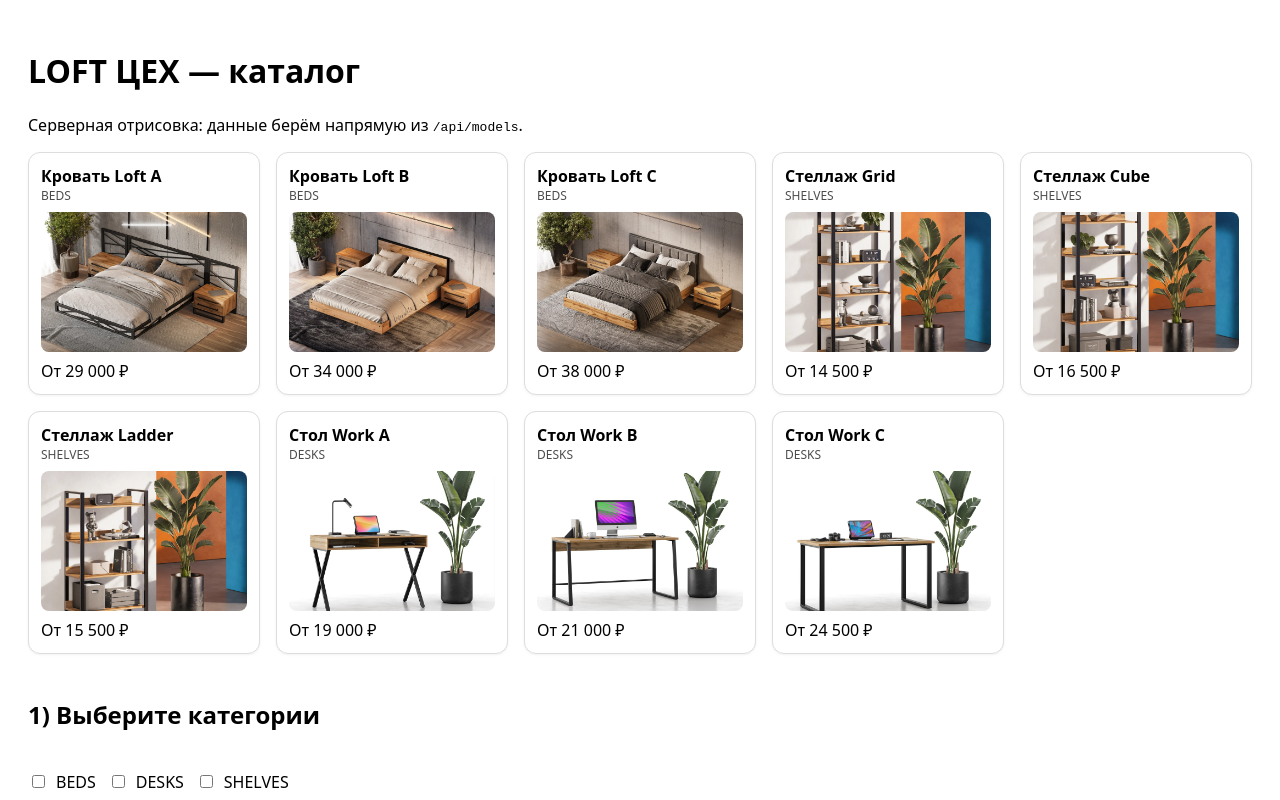
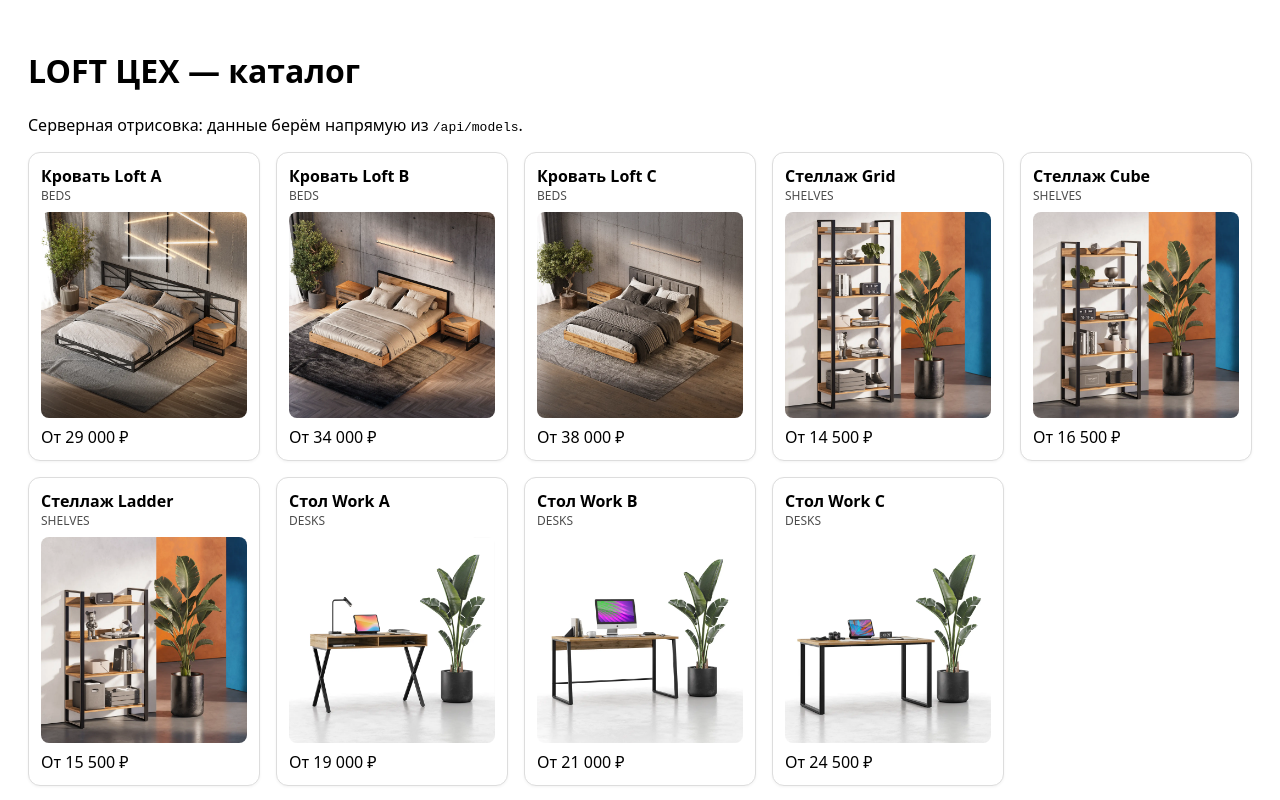
Before and after one commit to ks1188812-dot/loftceh-mvp, a Next.js app: page / in a window 1280 px wide. Shown: the top 800 px of the page. Built offline with nearby package versions, Linux system fonts and the light colour scheme.

Commit message:
style: image 1:1 ratio for catalog cards

```diff
--- a/src/app/page.tsx
+++ b/src/app/page.tsx
@@ -65,7 +65,7 @@ export default async function Page() {
                 style={{
                   position: 'relative',
                   width: '100%',
-                  height: 140,
+				  aspectRatio: '1 / 1', // квадрат
                   marginTop: 8,
                   borderRadius: 8,
                   overflow: 'hidden',
@@ -77,7 +77,7 @@ export default async function Page() {
                   fill
                   sizes="(max-width: 640px) 100vw, 300px"
                   style={{ objectFit: 'cover' }}
-                  quality={70}
+                  quality={80}
                 />
               </div>
             )}
```
